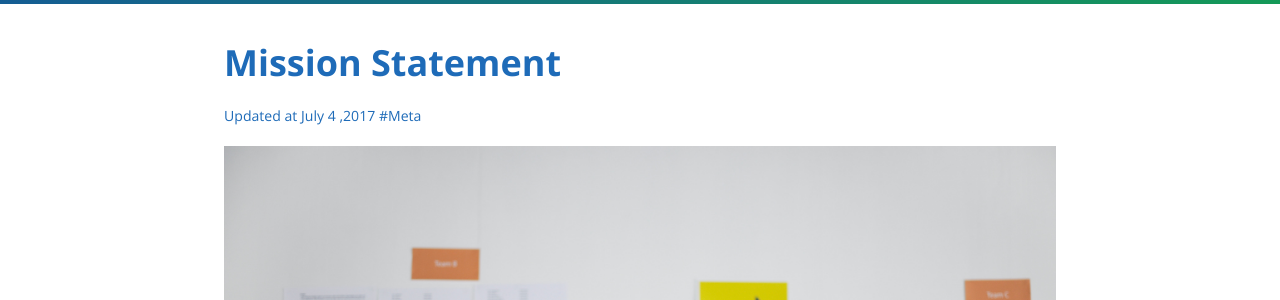
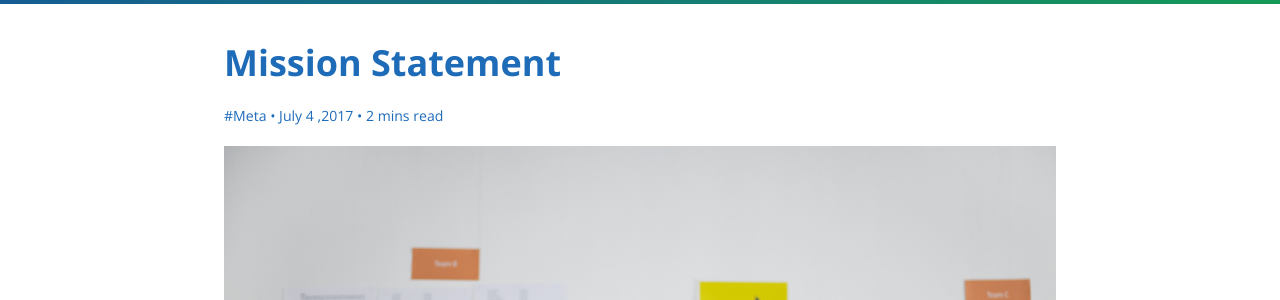
Before and after one commit to omerkaplan/project, a Jekyll site: the page built from index.md, in a window 1280 px wide and 900 px high. Shown: the part 212-512 px from the top of the window. Built offline with Jekyll 4.4.1, drawn with Linux system fonts in a browser that asks for light colours.

Commit message:
Added reading time to post

```diff
--- a/_includes/post_detail.html
+++ b/_includes/post_detail.html
@@ -6,7 +6,12 @@
     <a href="{{ site.baseurl }}{{ post.url }}">{{ post.title }}</a>
 {% endif %}
 </h1>
-<div class="post-attribution">Updated at {{ post.date | date: "%B %-d ,%Y" }}  #{{ post.categories }}</div>
+<div class="post-attribution">#{{ post.categories }} &#8226 {{ post.date | date: "%B %-d ,%Y" }} &#8226 {% assign words = content | number_of_words %}
+{% if words < 360 %}
+1 min read
+{% else %}
+{{ words | divided_by:180 }} mins read
+{% endif %}</div>
 {% if post.image != empty %}
 <div class="post-image">
   <img class="post-image" src="{{ site.baseurl }}{{ site.img_path_url }}{{ post.image }}" alt="Photo by {{ post.image-credit }}"> <!-- Your image name is defined on the post page! magic!-->
```
Also changed, not shown: _layouts/post.html (+6 -1 lines).
